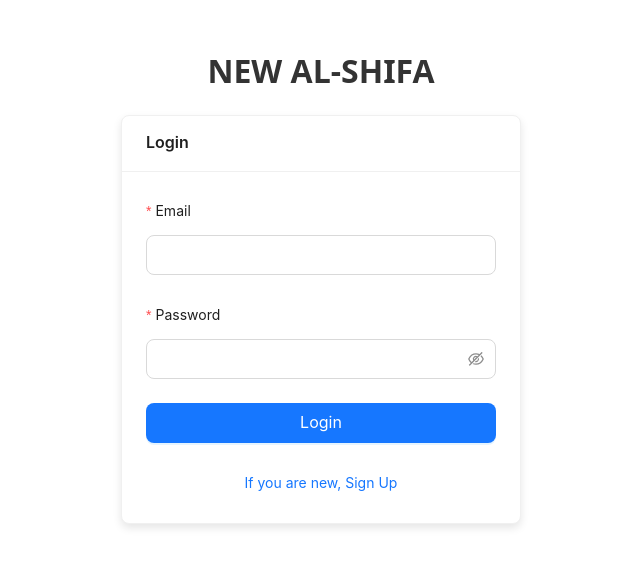
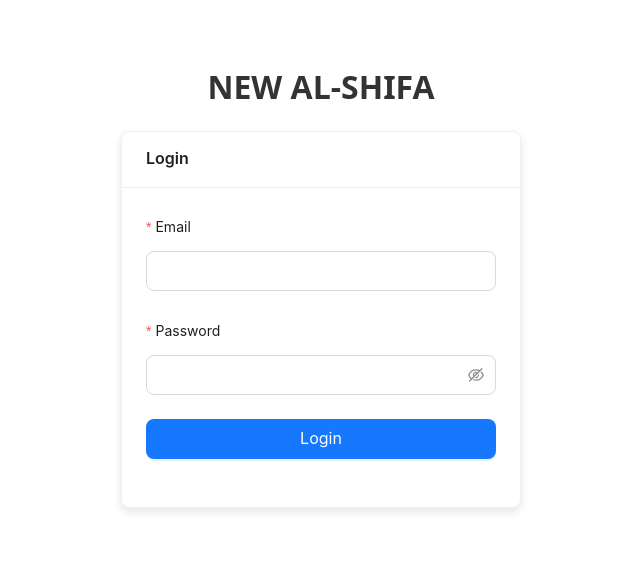
Before and after one commit to zeeshan038/new-alshifa-frontend, a React (Vite) app: page /login in a window 1280 px wide. Shown: the part 115-682 px from the top of the page, without its empty margins (319-959 px from the left). Built offline with nearby package versions, Linux system fonts and the light colour scheme.

Commit message:
Update Login.jsx

```diff
--- a/src/pages/Login.jsx
+++ b/src/pages/Login.jsx
@@ -103,11 +103,11 @@ const Login = () => {
             </Button>
           </Form.Item>
 
-          <Form.Item style={{ marginBottom: 0 }}>
+{/*           <Form.Item style={{ marginBottom: 0 }}>
             <Button type="link" block onClick={() => navigate('/signup')}>
               If you are new, Sign Up
             </Button>
-          </Form.Item>
+          </Form.Item> */}
         </Form>
       </Card>
     </div>
```
